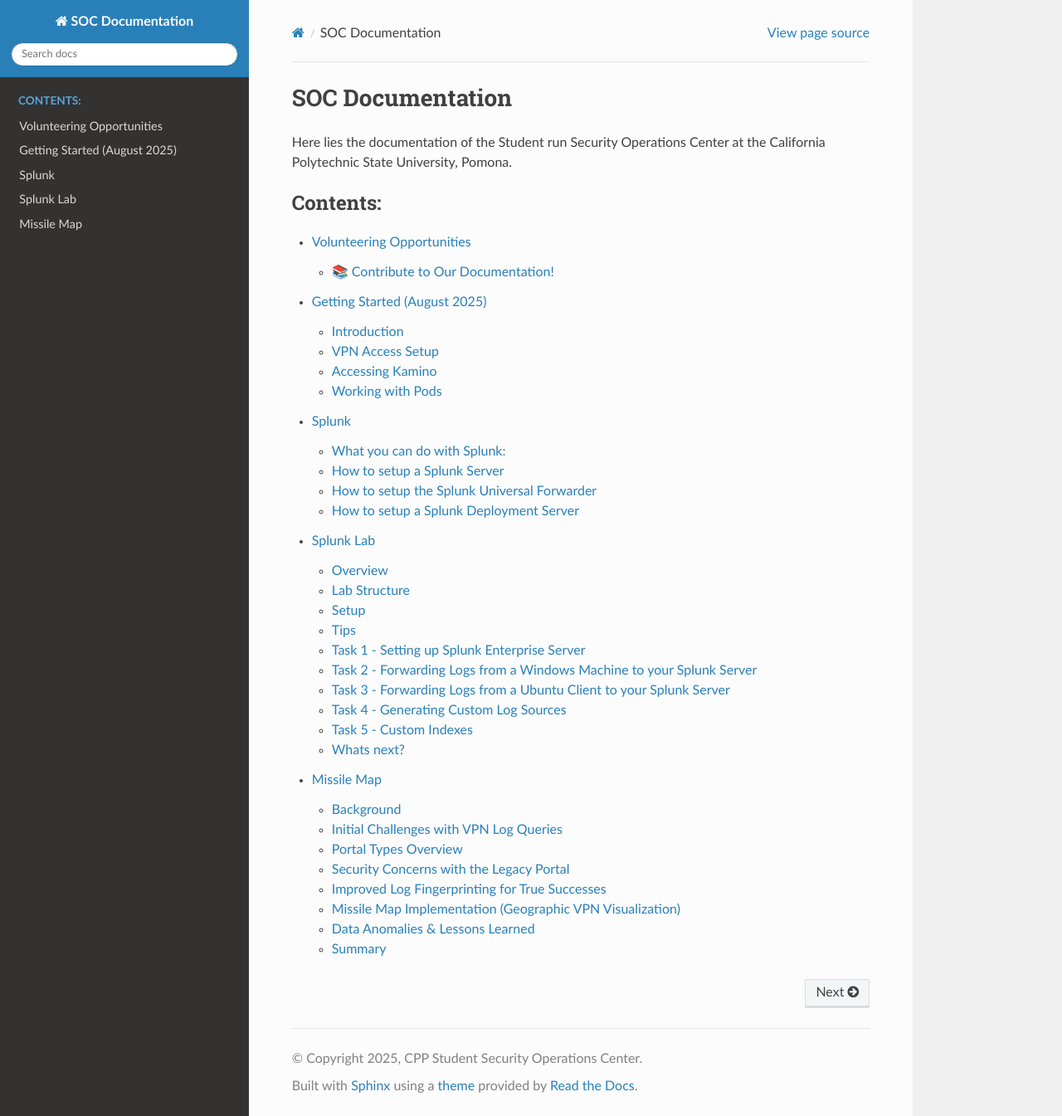
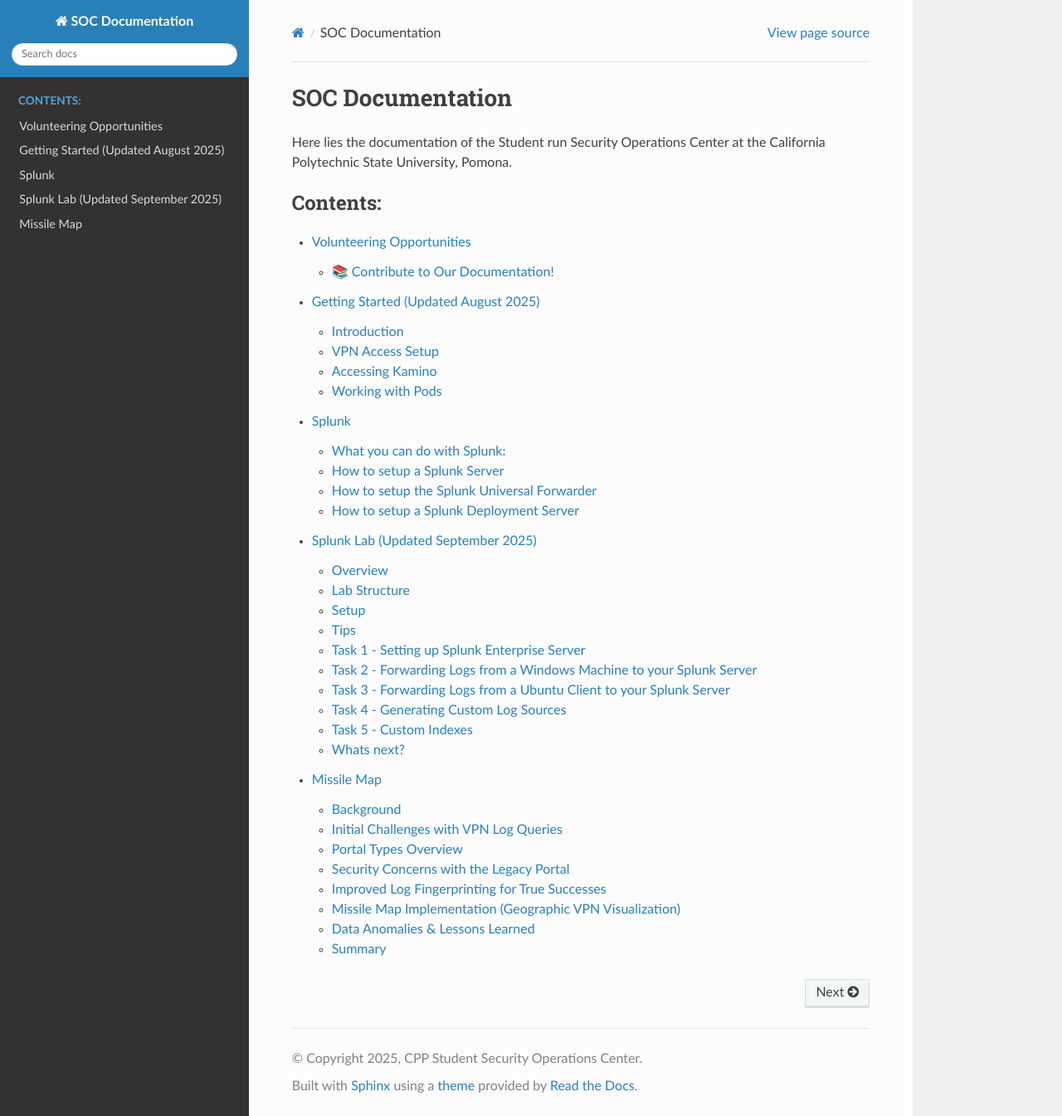
Before and after one commit to cpp-soc/documentation, a Sphinx documentation site: the page built from source/index.md, in a window 1280 px wide and 1345 px high. Shown: the whole window at 83% size. Built offline with Sphinx 7.4.7 and the Read the Docs theme 3.1.0, drawn with Linux system fonts in a browser that asks for light colours.

Commit message:
updating index

````diff
--- a/source/index.md
+++ b/source/index.md
@@ -7,8 +7,8 @@
 :maxdepth: 2
 
 Volunteering Opportunities <Volunteers>
-Getting Started (August 2025) <getting_started>
+Getting Started (Updated August 2025) <getting_started>
 Splunk <Splunk>
-Splunk Lab <Splunk_Lab>
+Splunk Lab (Updated September 2025) <Splunk_Lab>
 Missile Map <missile_map>
 ```
````
